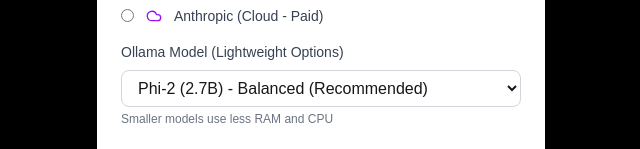
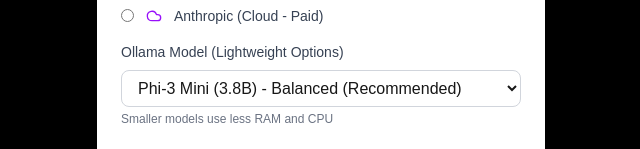
Before and after one commit to jstepanek/textlens, a Next.js app: page / in a window 1280 px wide. Both pictures are taken after a click on the button "AI Model Settings". Shown: the part 366-515 px from the top of the page, without its empty margins (319-959 px from the left). Built offline with nearby package versions, Linux system fonts and the light colour scheme.

Commit message:
fix: change default model back to phi3 since phi2 is not available in Ollama

```diff
--- a/src/app/components/SettingsModal.tsx
+++ b/src/app/components/SettingsModal.tsx
@@ -101,8 +101,7 @@
                 className="w-full px-3 py-2 border border-gray-300 dark:border-gray-600 rounded-lg focus:outline-none focus:ring-2 focus:ring-blue-500 dark:bg-gray-700 dark:text-white"
               >
                 <option value="tinyllama">TinyLlama (1.1B) - Fastest</option>
-                <option value="phi2">Phi-2 (2.7B) - Balanced (Recommended)</option>
-                <option value="phi3">Phi-3 Mini (3.8B) - Higher Quality</option>
+                <option value="phi3">Phi-3 Mini (3.8B) - Balanced (Recommended)</option>
                 <option value="gemma2:2b">Gemma 2B (2B) - Google</option>
                 <option value="llama3.2:1b">Llama 3.2 1B (1B) - Meta</option>
                 <option value="mistral">Mistral (7B) - Highest Quality</option>
--- a/src/app/page.tsx
+++ b/src/app/page.tsx
@@ -25,7 +25,7 @@
   const [inputMessage, setInputMessage] = useState('');
   const [isLoading, setIsLoading] = useState(false);
   const [showSettings, setShowSettings] = useState(false);
-  const [selectedModel, setSelectedModel] = useState('phi2');
+  const [selectedModel, setSelectedModel] = useState('phi3');
   const fileInputRef = useRef<HTMLInputElement>(null);
   const messagesEndRef = useRef<HTMLDivElement>(null);
 
```
